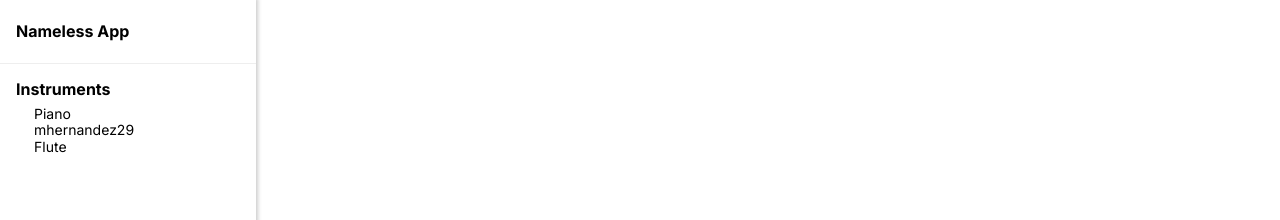
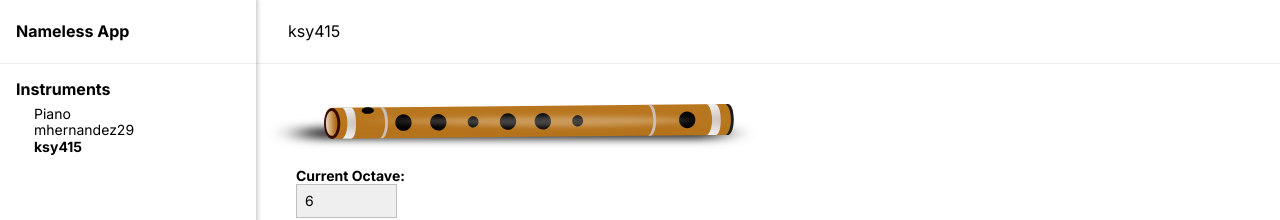
Before and after one commit to kcstar/LambdaVibe, a React (Create React App) app in the folder client/: page /ksy415 in a window 1280 px wide. Shown: the top 220 px of the page. Built offline with nearby package versions, Linux system fonts and the light colour scheme; no server answers; some icons are missing.

Commit message:
change instrument name to my github handle

```diff
--- a/client/src/instruments/ksy415.tsx
+++ b/client/src/instruments/ksy415.tsx
@@ -119,4 +119,4 @@ function Flute({ synth, setSynth, state, dispatch }: InstrumentProps): JSX.Eleme
   );
 }
 
-export const FluteInstrument = new Instrument('Flute', Flute);
+export const FluteInstrument = new Instrument('ksy415', Flute);
```
